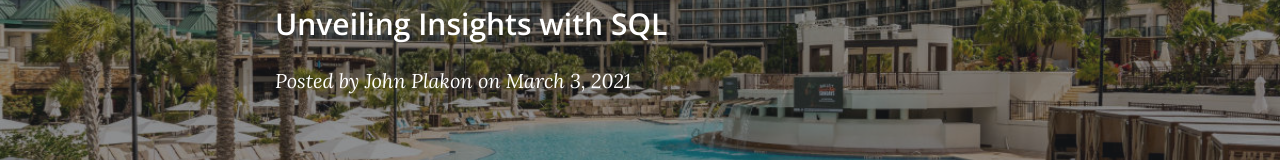
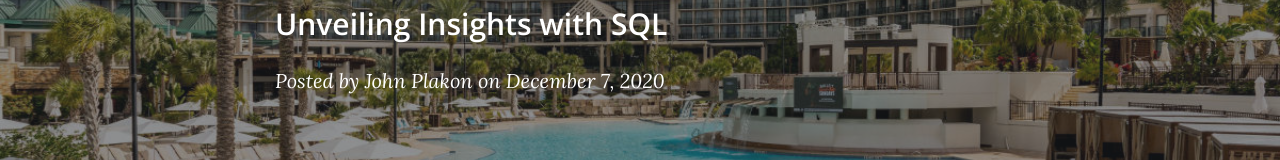
Before and after one commit to johnplakon/johnplakon.github.io, a website: page post3.html in a window 1280 px wide. Shown: the part 401-561 px from the top of the page. Drawn offline with nearby package versions, Linux system fonts and the light colour scheme.

Commit message:
Update post3.html

```diff
--- a/post3.html
+++ b/post3.html
@@ -90,7 +90,7 @@ pre {
             <h2 class="subheading">Unveiling Insights with SQL</h2>
             <span class="meta">Posted by
               <a href="#">John Plakon</a>
-              on March 3, 2021</span>
+              on December 7, 2020</span>
           </div>
         </div>
       </div>
```
